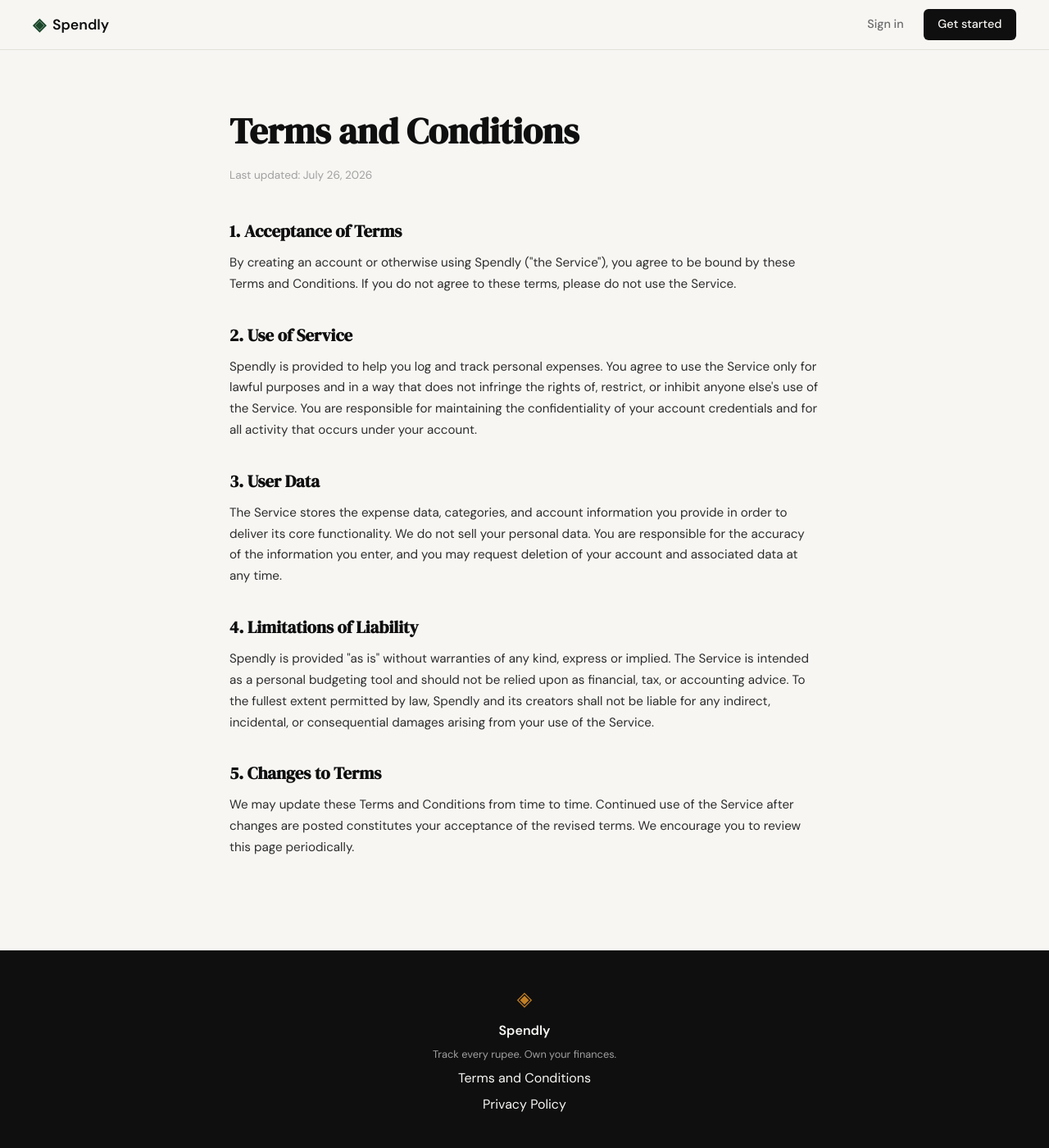
After one commit to amrendra1423/spendly, a Flask app: page /terms in a window 1280 px wide. The commit adds this page. Shown: the whole page at 82% size. Run offline with Flask 3, Linux system fonts and the light colour scheme.

Commit message:
landing:add terms and conditions page and route

```diff
--- a/app.py
+++ b/app.py
@@ -20,6 +20,11 @@ def register():
 @app.route("/login")
 def login():
     return render_template("login.html")
+
+
+@app.route("/terms")
+def terms():
+    return render_template("terms.html")
 
 
 # ------------------------------------------------------------------ #
--- a/static/css/style.css
+++ b/static/css/style.css
@@ -478,6 +478,49 @@ a { color: inherit; text-decoration: none; }
 .auth-switch a:hover { text-decoration: underline; }
 
 /* ------------------------------------------------------------------ */
+/* Legal pages                                                         */
+/* ------------------------------------------------------------------ */
+
+.legal-section {
+    padding: 4rem 2rem 5rem;
+}
+
+.legal-inner {
+    max-width: 720px;
+    margin: 0 auto;
+}
+
+.legal-title {
+    font-family: var(--font-display);
+    font-size: clamp(2rem, 4vw, 2.75rem);
+    color: var(--ink);
+    margin-bottom: 0.5rem;
+}
+
+.legal-updated {
+    font-size: 0.85rem;
+    color: var(--ink-faint);
+    margin-bottom: 2.5rem;
+}
+
+.legal-block {
+    margin-bottom: 2rem;
+}
+
+.legal-heading {
+    font-family: var(--font-display);
+    font-size: 1.3rem;
+    color: var(--ink);
+    margin-bottom: 0.6rem;
+}
+
+.legal-block p {
+    font-size: 0.95rem;
+    color: var(--ink-soft);
+    line-height: 1.7;
+}
+
+/* ------------------------------------------------------------------ */
 /* Footer                                                              */
 /* ------------------------------------------------------------------ */
 
--- a/templates/base.html
+++ b/templates/base.html
@@ -34,7 +34,7 @@
             <span class="brand-icon">◈</span>
             <span class="footer-name">Spendly</span>
             <p class="footer-copy">Track every rupee. Own your finances.</p>
-            <a href="#">Terms and Conditions</a>
+            <a href="{{ url_for('terms') }}">Terms and Conditions</a>
             <a href="#">Privacy Policy</a>
         </div>
     </footer>
--- /dev/null
+++ b/templates/terms.html
@@ -0,0 +1,39 @@
+{% extends "base.html" %}
+
+{% block title %}Terms and Conditions — Spendly{% endblock %}
+
+{% block content %}
+
+<section class="legal-section">
+    <div class="legal-inner">
+        <h1 class="legal-title">Terms and Conditions</h1>
+        <p class="legal-updated">Last updated: July 26, 2026</p>
+
+        <div class="legal-block">
+            <h2 class="legal-heading">1. Acceptance of Terms</h2>
+            <p>By creating an account or otherwise using Spendly ("the Service"), you agree to be bound by these Terms and Conditions. If you do not agree to these terms, please do not use the Service.</p>
+        </div>
+
+        <div class="legal-block">
+            <h2 class="legal-heading">2. Use of Service</h2>
+            <p>Spendly is provided to help you log and track personal expenses. You agree to use the Service only for lawful purposes and in a way that does not infringe the rights of, restrict, or inhibit anyone else's use of the Service. You are responsible for maintaining the confidentiality of your account credentials and for all activity that occurs under your account.</p>
+        </div>
+
+        <div class="legal-block">
+            <h2 class="legal-heading">3. User Data</h2>
+            <p>The Service stores the expense data, categories, and account information you provide in order to deliver its core functionality. We do not sell your personal data. You are responsible for the accuracy of the information you enter, and you may request deletion of your account and associated data at any time.</p>
+        </div>
+
+        <div class="legal-block">
+            <h2 class="legal-heading">4. Limitations of Liability</h2>
+            <p>Spendly is provided "as is" without warranties of any kind, express or implied. The Service is intended as a personal budgeting tool and should not be relied upon as financial, tax, or accounting advice. To the fullest extent permitted by law, Spendly and its creators shall not be liable for any indirect, incidental, or consequential damages arising from your use of the Service.</p>
+        </div>
+
+        <div class="legal-block">
+            <h2 class="legal-heading">5. Changes to Terms</h2>
+            <p>We may update these Terms and Conditions from time to time. Continued use of the Service after changes are posted constitutes your acceptance of the revised terms. We encourage you to review this page periodically.</p>
+        </div>
+    </div>
+</section>
+
+{% endblock %}
```
